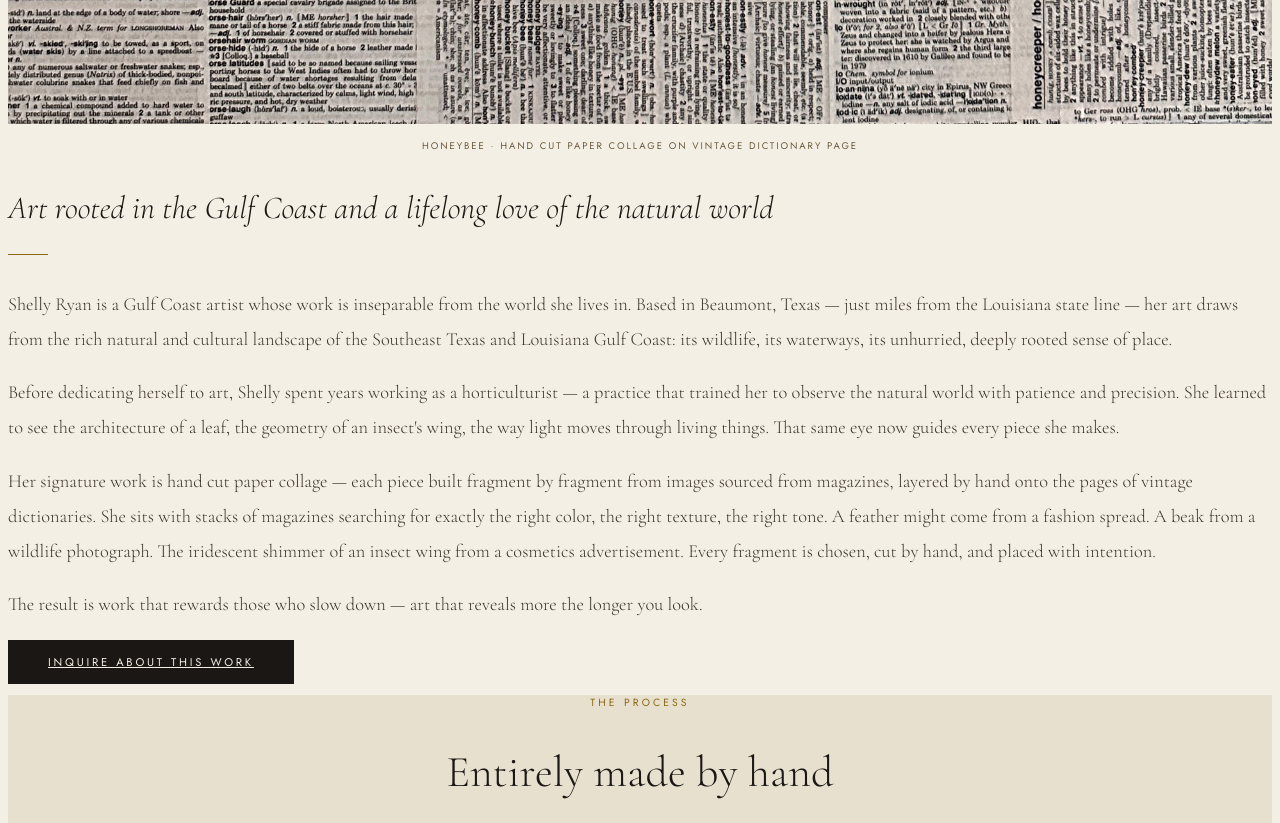
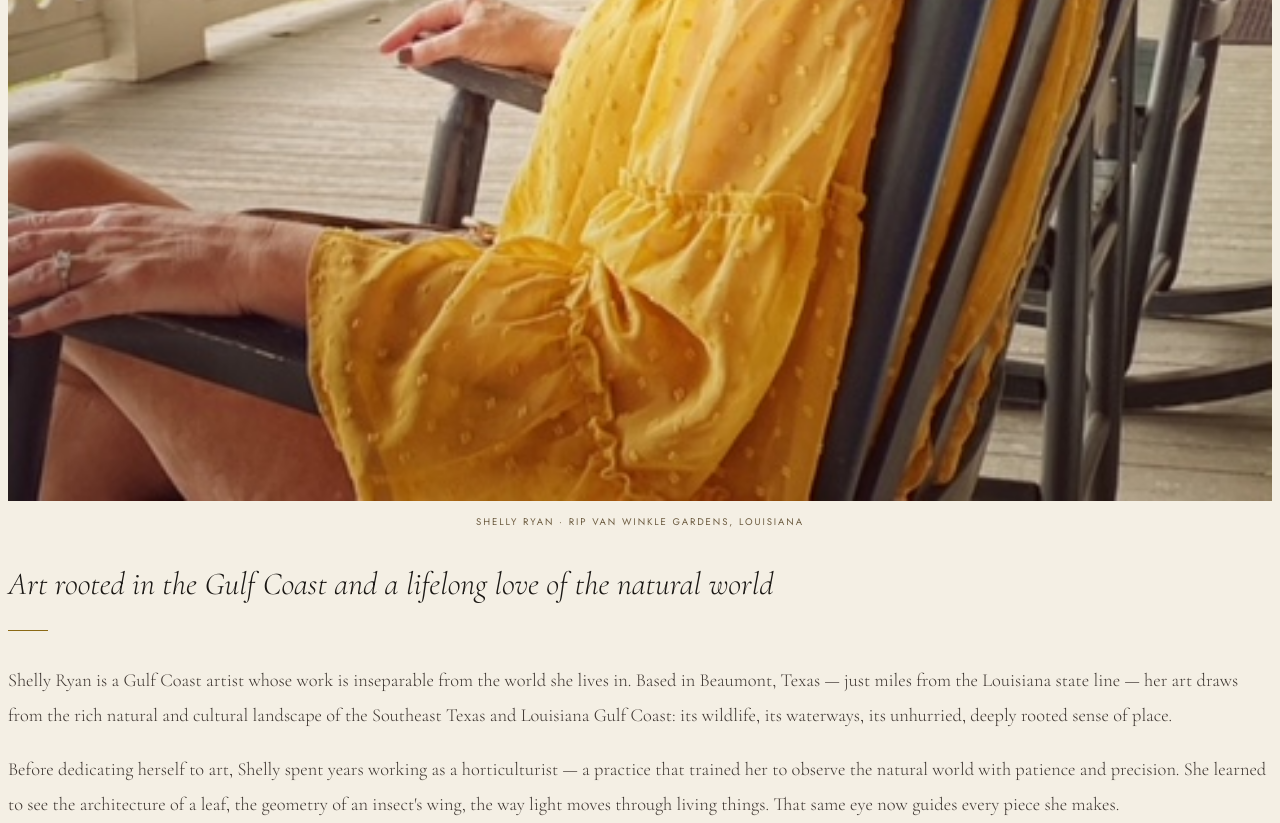
Before and after one commit to ShellyRyanArt/shellyryanartwebsite, a Next.js app: page /about in a window 1280 px wide. Shown: the part 1360-2183 px from the top of the page. Built offline with nearby package versions, Linux system fonts and the light colour scheme; a web font is replaced by a local one.

Commit message:
Add artist photo — Shelly at Rip Van Winkle Gardens, Louisiana

```diff
--- a/app/about/page.tsx
+++ b/app/about/page.tsx
@@ -27,20 +27,20 @@ export default function AboutPage() {
       {/* Bio section */}
       <section className="py-20 px-8" style={{ background: "var(--parchment)" }}>
         <div className="max-w-5xl mx-auto grid grid-cols-1 md:grid-cols-2 gap-16 items-start">
-          {/* Featured artwork */}
+          {/* Artist photo */}
           <div className="relative">
             <Image
-              src="/images/gallery/bee.jpg"
-              alt="Honeybee — Hand Cut Paper Collage on Vintage Dictionary Page"
+              src="/images/shelly-ryan.jpg"
+              alt="Shelly Ryan — Rip Van Winkle Gardens, Louisiana"
               width={600}
-              height={630}
+              height={750}
               style={{ width: "100%", height: "auto" }}
             />
             <p
               className="mt-3 font-sans-light text-center"
               style={{ fontSize: "0.6rem", letterSpacing: "0.2em", textTransform: "uppercase", color: "var(--sepia)" }}
             >
-              Honeybee · Hand Cut Paper Collage on Vintage Dictionary Page
+              Shelly Ryan · Rip Van Winkle Gardens, Louisiana
             </p>
           </div>
 
```
Also changed, not shown: public/images/shelly-ryan.jpg (added).
